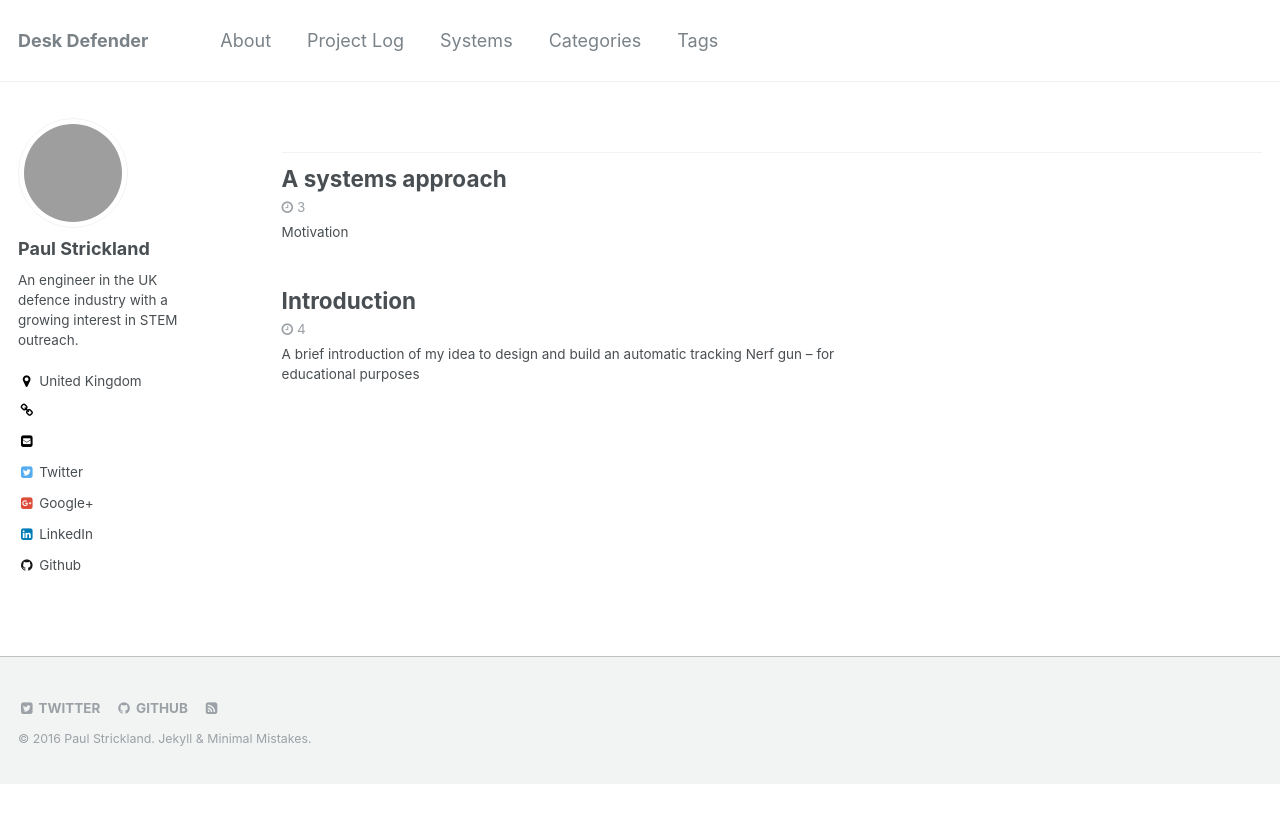
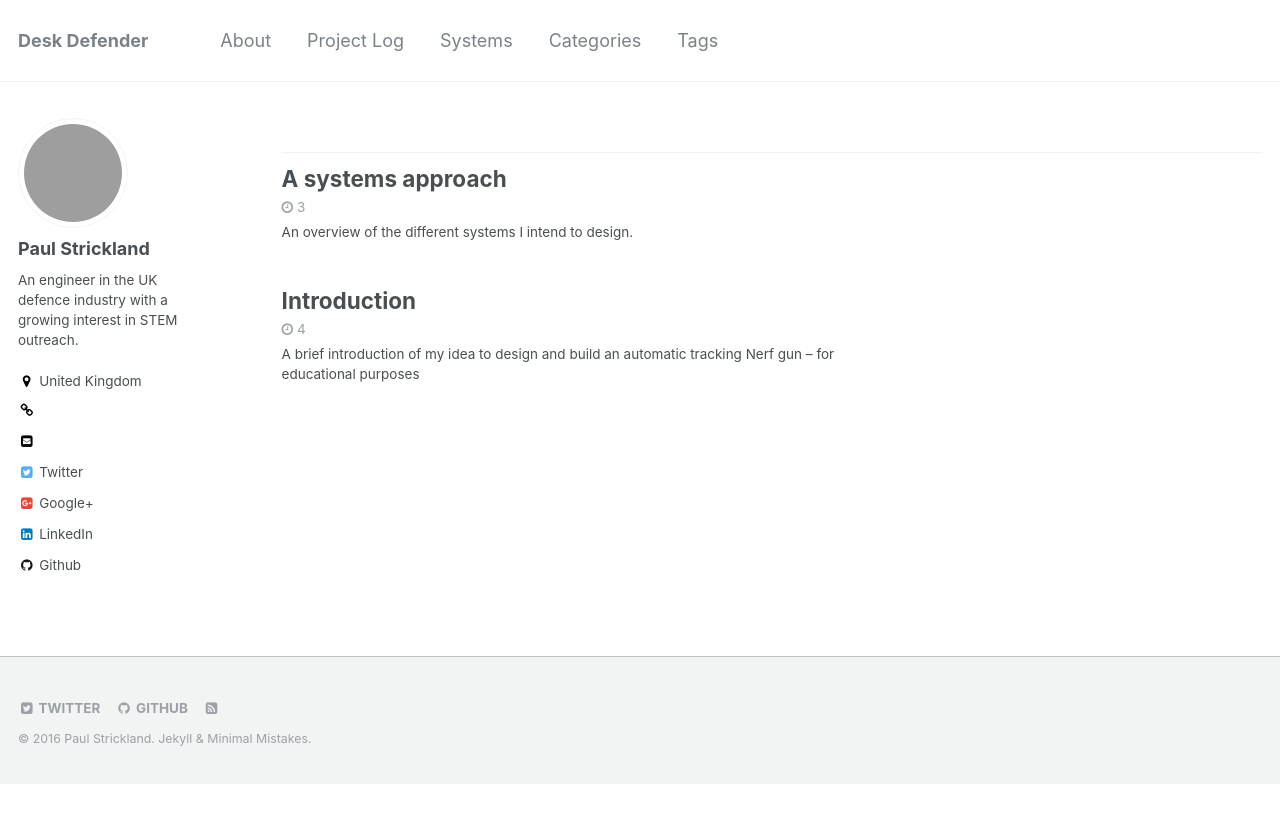
Before and after one commit to pestrickland/desk_defender, a Jekyll site: the page built from index.html, in a window 1280 px wide. Shown: the top 823 px of the page. Built offline with Jekyll 4.4.1, drawn with Linux system fonts in a browser that asks for light colours; the list of posts is cut into pages by our own code; grey boxes are pictures that could not be loaded.

Commit message:
Add excerpt to post and remove empty space from image.

```diff
--- a/_posts/2016-06-18-systems-approach.md
+++ b/_posts/2016-06-18-systems-approach.md
@@ -6,6 +6,8 @@ tags:
     - Systems
     - Top-level design
 published: true
+excerpt: "An overview of the different systems I intend to design."
+modified: 2016-06-19
 ---
 
 ## Motivation
```
Also changed, not shown: images/system_outline.svg.
